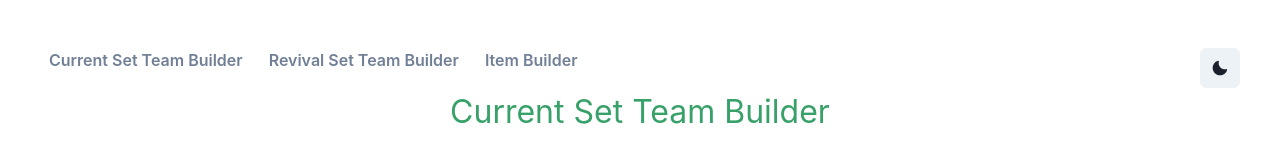
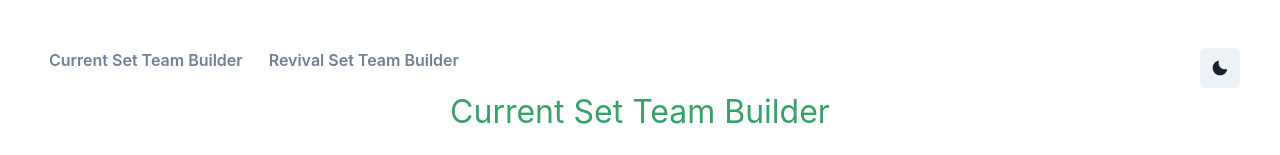
Before and after one commit to piratemermaid/tft-noob-helper, a React (Vite) app: page / in a window 1280 px wide. Shown: the top 155 px of the page. Built offline with nearby package versions, Linux system fonts and the light colour scheme.

Commit message:
comment out unused route

```diff
--- a/src/router/routes.js
+++ b/src/router/routes.js
@@ -12,10 +12,10 @@ const ROUTES = [
     path: '/revival_set',
     Component: RevivalSetTeamBuilder,
   },
-  {
-    label: 'Item Builder',
-    path: '/item_builder',
-  },
+  // {
+  //   label: 'Item Builder',
+  //   path: '/item_builder',
+  // },
 ];
 
 export default ROUTES;
```
